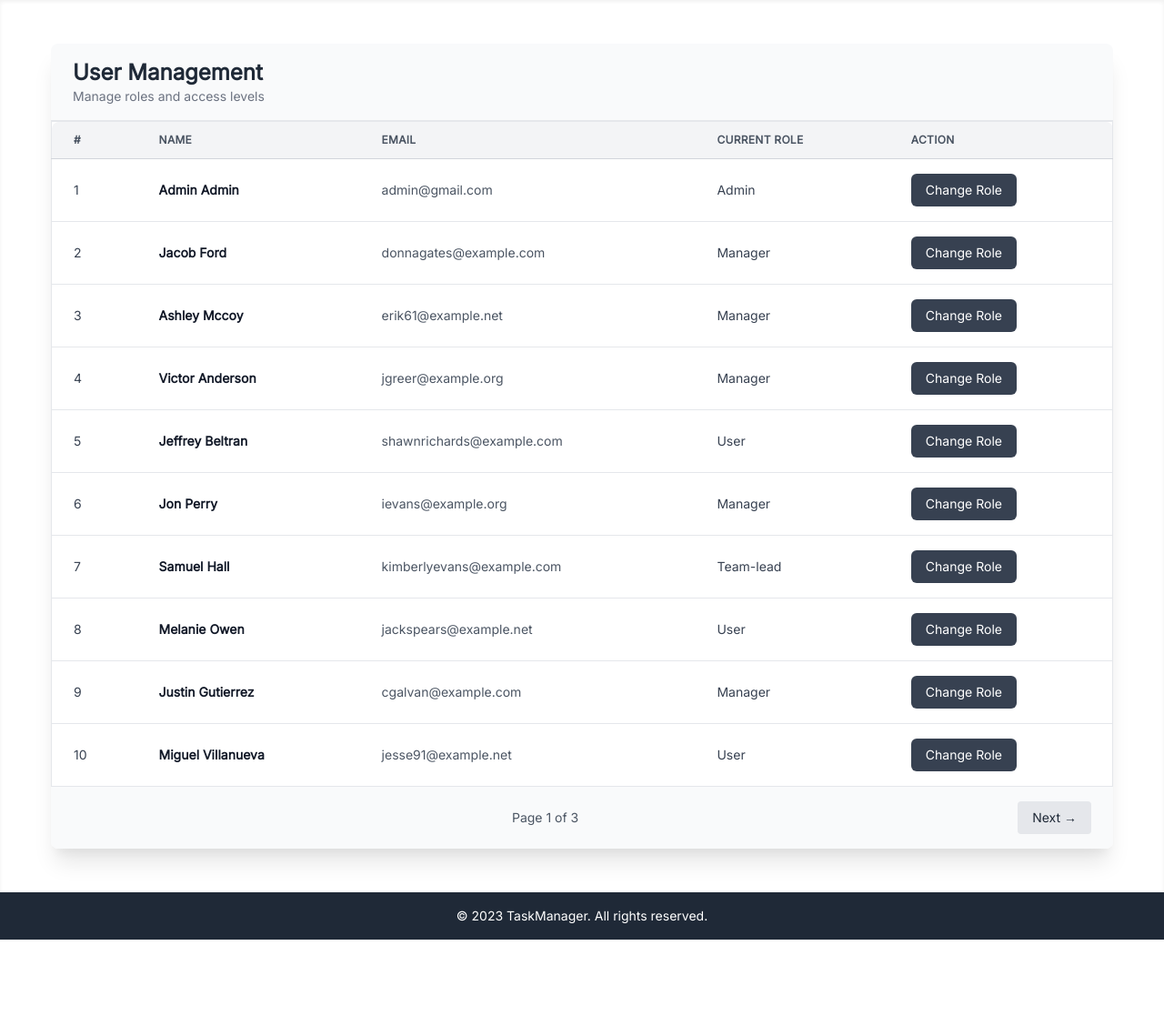
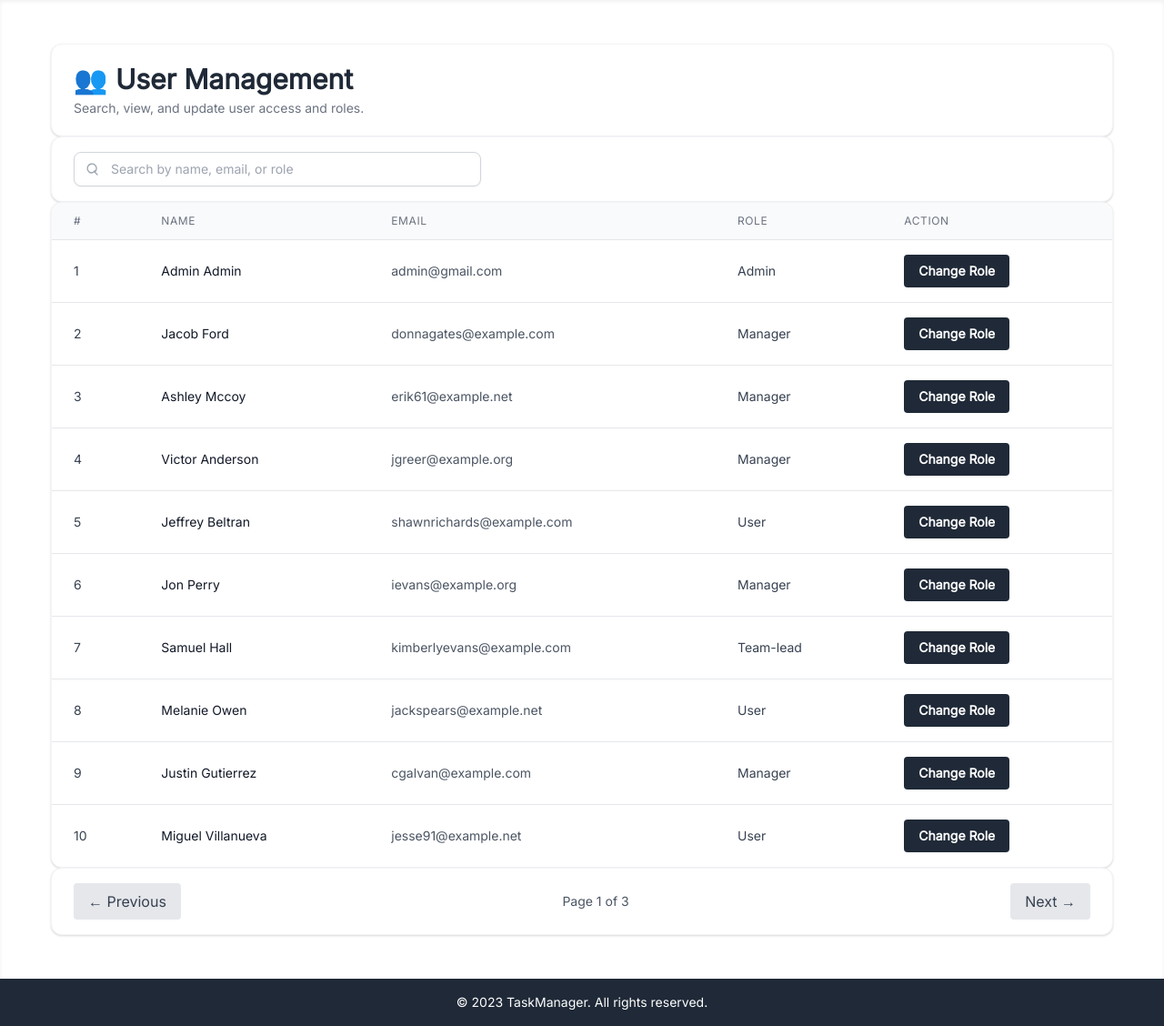
Before and after one commit to neamul-haq/Task-master, a Django app: page /users/admin/dashboard/ in a window 1280 px wide. Shown: the part 88-1216 px from the top of the page at 91% size. Before the commit the page ends 1121 px from the top, so only its background shows below. Run offline with Django 5.2, Linux system fonts and the light colour scheme; a user stored in the database is signed in; data comes from the database, SQL or seed files in the repository; some libraries are stand-ins or nearby versions.

Commit message:
Vue table implemented on userlist

```diff
--- a/core/templates/base.html
+++ b/core/templates/base.html
@@ -24,7 +24,7 @@
     [v-cloak] { display: none; }
   </style>
 
-  <script src="https://unpkg.com/vue@3"></script>
+  <script src="https://unpkg.com/vue@3.5.16/dist/vue.global.js"></script>
   <script src="https://code.jquery.com/jquery-3.6.0.min.js"></script>
   <script src="https://cdn.jsdelivr.net/npm/select2@4.1.0-rc.0/dist/js/select2.min.js"></script>
   <script>
@@ -129,15 +129,53 @@
     </div>
   </div>
 
+  <script id="users-data" type="application/json">
+  {{ users_json|safe }}
+</script>
+
 <script>
   const { createApp } = Vue;
   createApp({
+    delimiters: ['[[', ']]'],
     data() {
       return {
         sidebarOpen: false,
         tasksDropdownOpen: false,
-          settingsDropdownOpen: false
+        settingsDropdownOpen: false,
+
+        // Add user table state here 👇
+        users: (() => {
+          const el = document.getElementById('users-data');
+          try {
+            return el ? JSON.parse(el.textContent) : [];
+          } catch (e) {
+            console.warn('Failed to parse users data', e);
+            return [];
+          }
+        })(),
+
+        search: '',
+        currentPage: 1,
+        perPage: 10
       };
+    },
+    computed: {
+      filteredUsers() {
+        const s = this.search.toLowerCase();
+        return this.users.filter(user =>
+          user.first_name.toLowerCase().includes(s) ||
+          user.last_name.toLowerCase().includes(s) ||
+          user.email.toLowerCase().includes(s) ||
+          user.role.toLowerCase().includes(s)
+        );
+      },
+      totalPages() {
+        return Math.ceil(this.filteredUsers.length / this.perPage);
+      },
+      paginatedUsers() {
+        const start = (this.currentPage - 1) * this.perPage;
+        return this.filteredUsers.slice(start, start + this.perPage);
+      }
     },
     methods: {
       toggleSidebar() {
@@ -146,5 +184,6 @@
     }
   }).mount('#app');
 </script>
+
 </body>
 </html>
--- a/users/templates/admin/dashboard.html
+++ b/users/templates/admin/dashboard.html
@@ -2,70 +2,70 @@
 
 {% block content %}
 <div id="user-table" class="container mx-auto p-6" v-cloak>
-  <div class="bg-white shadow-xl rounded-lg overflow-hidden">
-    <div class="px-6 py-4 border-b border-gray-200 bg-gray-50">
-      <h2 class="text-2xl font-semibold text-gray-800">User Management</h2>
-      <p class="text-sm text-gray-500">Manage roles and access levels</p>
+  <!-- Header -->
+  <div class="bg-white rounded-xl shadow px-6 py-5 border border-gray-100">
+    <h2 class="text-3xl font-bold text-gray-800">👥 User Management</h2>
+    <p class="text-sm text-gray-500 mt-1">Search, view, and update user access and roles.</p>
   </div>
-    <div class="overflow-x-auto">
-      <table class="min-w-full divide-y divide-gray-300 rounded-lg border border-gray-200">
-        <thead class="bg-gray-100 rounded-t-lg">
+
+  <!-- Search -->
+  <div class="bg-white rounded-xl shadow px-6 py-4 border border-gray-100">
+    <div class="relative max-w-md">
+      <input v-model="search" placeholder="Search by name, email, or role"
+             class="w-full pl-10 pr-4 py-2 text-sm border border-gray-300 rounded-lg shadow-sm focus:ring-2 focus:ring-blue-500 focus:outline-none" />
+      <div class="absolute left-3 top-1/2 transform -translate-y-1/2 text-gray-400">
+        <svg class="w-4 h-4" fill="none" stroke="currentColor" stroke-width="2" viewBox="0 0 24 24">
+          <path stroke-linecap="round" stroke-linejoin="round" d="M21 21l-4.35-4.35m0 0A7.5 7.5 0 1010.5 18a7.5 7.5 0 006.15-3.35z"/>
+        </svg>
+      </div>
+    </div>
+  </div>
+
+  <!-- Table -->
+  <div v-if="users.length" class="bg-white rounded-xl shadow border border-gray-100 overflow-x-auto">
+    <table class="min-w-full divide-y divide-gray-200">
+      <thead class="bg-gray-50 sticky top-0 z-10">
         <tr>
-            <th class="px-6 py-3 text-left text-xs font-semibold text-gray-600 uppercase tracking-wide rounded-tl-lg">#</th>
-            <th class="px-6 py-3 text-left text-xs font-semibold text-gray-600 uppercase tracking-wide">Name</th>
-            <th class="px-6 py-3 text-left text-xs font-semibold text-gray-600 uppercase tracking-wide">Email</th>
-            <!-- <th class="px-6 py-3 text-left text-xs font-semibold text-gray-600 uppercase tracking-wide">User ID</th> -->
-            <th class="px-6 py-3 text-left text-xs font-semibold text-gray-600 uppercase tracking-wide">Current Role</th>
-            <th class="px-6 py-3 text-left text-xs font-semibold text-gray-600 uppercase tracking-wide rounded-tr-lg">Action</th>
+          <th class="px-6 py-3 text-left text-xs font-medium text-gray-500 uppercase tracking-wider">#</th>
+          <th class="px-6 py-3 text-left text-xs font-medium text-gray-500 uppercase tracking-wider">Name</th>
+          <th class="px-6 py-3 text-left text-xs font-medium text-gray-500 uppercase tracking-wider">Email</th>
+          <th class="px-6 py-3 text-left text-xs font-medium text-gray-500 uppercase tracking-wider">Role</th>
+          <th class="px-6 py-3 text-left text-xs font-medium text-gray-500 uppercase tracking-wider">Action</th>
         </tr>
       </thead>
       <tbody class="bg-white divide-y divide-gray-200">
-          {% for user in page_obj %}
-          <tr class="hover:bg-blue-50 transition duration-200 cursor-pointer">
-            <td class="px-6 py-4 whitespace-nowrap text-sm text-gray-700 font-medium">{{ forloop.counter }}</td>
-            <td class="px-6 py-4 whitespace-nowrap text-sm text-gray-900 font-semibold">
-              {{ user.first_name }} {{ user.last_name }}
-            </td>
-            <td class="px-6 py-4 whitespace-nowrap text-sm text-gray-600">{{ user.email }}</td>
-            <!-- <td class="px-6 py-4 whitespace-nowrap text-sm text-gray-600">{{ user.id }}</td> -->
-            <td class="px-6 py-4 whitespace-nowrap text-sm text-gray-700">{{ user.custom_role.role.name }}</td>
-            <td class="px-6 py-4 whitespace-nowrap text-sm">
-              <a href="{% url 'assign-role' user.id %}"
-                class="inline-block bg-gray-700 text-white px-4 py-2 rounded-md hover:bg-gray-800 transition">
+        <tr v-for="(user, index) in paginatedUsers" :key="user.id" class="hover:bg-blue-50 transition">
+          <td class="px-6 py-4 text-sm text-gray-700">[[ index + 1 ]]</td>
+          <td class="px-6 py-4 text-sm font-medium text-gray-900">[[ user.first_name ]] [[ user.last_name ]]</td>
+          <td class="px-6 py-4 text-sm text-gray-600">[[ user.email ]]</td>
+          <td class="px-6 py-4 text-sm text-gray-700">[[ user.role ]]</td>
+          <td class="px-6 py-4 text-sm">
+            <a :href="`/users/${user.id}/assign-role/`"
+               class="inline-flex items-center px-4 py-2 text-sm font-semibold text-white bg-gray-800 rounded hover:bg-gray-700 focus:outline-none focus:ring-2 focus:ring-offset-2 focus:ring-blue-500">
               Change Role
             </a>
           </td>
         </tr>
-          {% endfor %}
+        <tr v-if="filteredUsers.length === 0">
+          <td colspan="5" class="px-6 py-4 text-center text-sm text-gray-500">No matching users found.</td>
+        </tr>
       </tbody>
     </table>
   </div>
 
+  <!-- Pagination -->
+  <div class="bg-white rounded-xl shadow px-6 py-4 border border-gray-100 flex justify-between items-center">
+    <button @click="currentPage--" :disabled="currentPage === 1"
+            class="bg-gray-200 text-gray-700 px-4 py-2 rounded hover:bg-gray-300 disabled:opacity-50">
+      ← Previous
+    </button>
 
-    <!-- Pagination -->
-    <div class="px-6 py-4 bg-gray-50 flex justify-between items-center">
-      {% if page_obj.has_previous %}
-        <a href="?page={{ page_obj.previous_page_number }}"
-           class="text-sm bg-gray-200 text-gray-800 px-4 py-2 rounded hover:bg-gray-300">
-          ← Previous
-        </a>
-      {% else %}
-        <span></span>
-      {% endif %}
+    <span class="text-sm text-gray-600">Page [[ currentPage ]] of [[ totalPages ]]</span>
 
-      <span class="text-sm text-gray-600">
-        Page {{ page_obj.number }} of {{ page_obj.paginator.num_pages }}
-      </span>
-
-      {% if page_obj.has_next %}
-        <a href="?page={{ page_obj.next_page_number }}"
-           class="text-sm bg-gray-200 text-gray-800 px-4 py-2 rounded hover:bg-gray-300">
+    <button @click="currentPage++" :disabled="currentPage === totalPages"
+            class="bg-gray-200 text-gray-700 px-4 py-2 rounded hover:bg-gray-300 disabled:opacity-50">
       Next →
-        </a>
-      {% else %}
-        <span></span>
-      {% endif %}
-    </div>
+    </button>
   </div>
 </div>
 {% endblock content %}
--- a/users/urls.py
+++ b/users/urls.py
@@ -3,7 +3,7 @@ from django.urls import path
 from users.views import sign_up, sign_in, sign_out, activate_user, admin_dashboard, assign_role,create_group, group_list, view_task
 from users.views import CustomLoginView, ProfileView, ChangePassword, CustomPasswordResetView, CustomPasswordResetConfirmView, EditProfileView
 from django.contrib.auth.views import LogoutView, PasswordChangeView, PasswordChangeDoneView
-from users.views import redirect_to_reset_password
+from users.views import redirect_to_reset_password, vue_user_list
 # from django.views.generic import TemplateView
 
 urlpatterns = [
@@ -15,7 +15,7 @@ urlpatterns = [
     # path('sign-out/', LogoutView.as_view(), name='logout'),
     path('activate/<int:user_id>/<str:token>/', activate_user),
     path('admin/dashboard/', admin_dashboard, name='admin-dashboard'),
-    path('admin/<int:user_id>/assign-role/', assign_role, name='assign-role'),
+    path('<int:user_id>/assign-role/', assign_role, name='assign-role'),
     path('admin/create-group/', create_group, name='create-group'),
     path('admin/group-list/', group_list, name='group-list'),
     path('admin/show-tasks/', view_task, name='show-tasks' ),
@@ -29,5 +29,6 @@ urlpatterns = [
     path('password-reset/confirm/<uidb64>/<token>/', CustomPasswordResetConfirmView.as_view(), name='password_reset_confirm'),#name ta same etai dite hobe
     path('edit-profile/', EditProfileView.as_view(), name='edit-profile'),
     path("reset-password-auth0/", redirect_to_reset_password, name="reset-password-auth0"),
+    path('users_list/', vue_user_list, name='user-list'),
 
 ]
--- a/users/views.py
+++ b/users/views.py
@@ -161,17 +161,26 @@ def activate_user(request, user_id, token):
     except User.DoesNotExist:
         return HttpResponse('User not found')
 
+@login_required
+def vue_user_list(request):
+    users = User.objects.all()
+    users_data = [
+        {
+            "first_name": user.first_name,
+            "last_name": user.last_name,
+            "email": user.email
+        } for user in users
+    ]
+    return render(request, 'admin/user_list.html', {
+        'users_json': json.dumps(users_data, cls=DjangoJSONEncoder)
+    })
 
-
+@user_passes_test(is_admin, login_url='permission-denied')
 @user_passes_test(is_admin, login_url='permission-denied')
 def admin_dashboard(request):
     users = User.objects.select_related('custom_role__role').all()
     for user in users:
         user.role_name = user.custom_role.role.name if hasattr(user, 'custom_role') else 'No Role Assigned'
-
-    paginator = Paginator(users, 10)
-    page_number = request.GET.get('page')
-    page_obj = paginator.get_page(page_number)
 
     users_data = [
         {
@@ -184,7 +193,6 @@ def admin_dashboard(request):
     ]
 
     return render(request, 'admin/dashboard.html', {
-        "page_obj": page_obj,
         "users_json": json.dumps(users_data, cls=DjangoJSONEncoder)
     })
 
```
Also changed, not shown: users/templates/admin/user_list.html (+78 -53 lines). Lines whose indentation alone changed are shown as unchanged.
